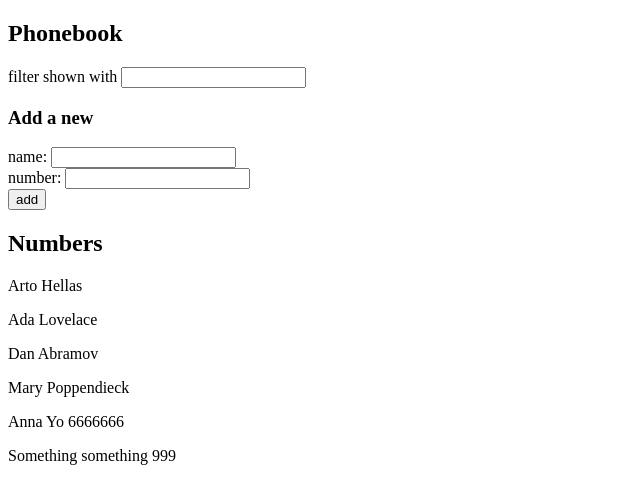
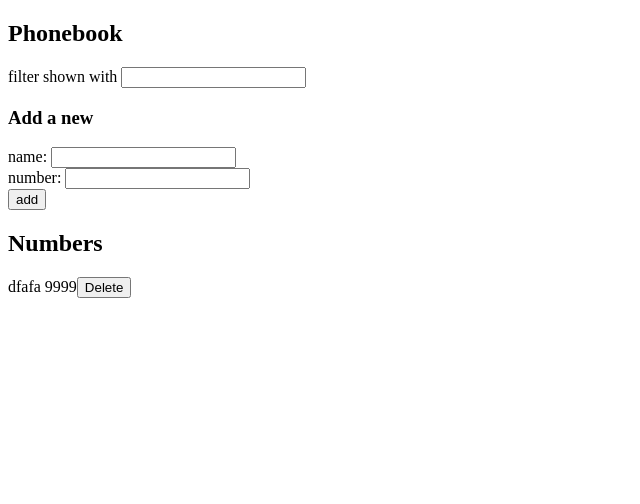
Before and after one commit to annadpp/Full-Stack-Open, a React (Vite) app in the folder Part2/Phonebook/: page / in a window 1280 px wide. Shown: the top 504 px of the page, without its empty margins (0-640 px from the left). Built offline with nearby package versions, Linux system fonts and the light colour scheme; data requests are answered from the project's data file.

Commit message:
Exercise 2.14

```diff
--- a/Part2/Phonebook/db.json
+++ b/Part2/Phonebook/db.json
@@ -1,34 +1,9 @@
 {
   "persons": [
     {
-      "name": "Arto Hellas",
-      "number": "040-123456",
+      "name": "dfafa",
+      "phone": "9999",
       "id": 1
-    },
-    {
-      "name": "Ada Lovelace",
-      "number": "39-44-5323523",
-      "id": 2
-    },
-    {
-      "name": "Dan Abramov",
-      "number": "12-43-234345",
-      "id": 3
-    },
-    {
-      "name": "Mary Poppendieck",
-      "number": "39-23-6423122",
-      "id": 4
-    },
-    {
-      "name": "Anna Yo",
-      "phone": "6666666",
-      "id": 5
-    },
-    {
-      "name": "Something something",
-      "phone": "999",
-      "id": 6
     }
   ]
 }
--- a/Part2/Phonebook/src/App.jsx
+++ b/Part2/Phonebook/src/App.jsx
@@ -27,12 +27,27 @@ const PersonForm = (props) => {
 };
 
 const Persons = (props) => {
+  const handleDelete = (id, name) => {
+    const confirmDeletion = window.confirm(`Delete ${name}?`);
+
+    if (confirmDeletion) {
+      personsService.remove(id).then(() => {
+        props.setPersons((previousPersons) =>
+          previousPersons.filter((person) => person.id !== id)
+        );
+      });
+    }
+  };
+
   return (
     <div>
       <h2>Numbers</h2>
       {props.persons.map((person) => (
         <p key={person.id}>
           {person.name} {person.phone}
+          <button onClick={() => handleDelete(person.id, person.name)}>
+            Delete
+          </button>
         </p>
       ))}
     </div>
@@ -101,7 +116,7 @@ const App = () => {
         addPerson={addPerson}
       />
 
-      <Persons persons={personsToShow} />
+      <Persons persons={personsToShow} setPersons={setPersons} />
     </div>
   );
 };
--- a/Part2/Phonebook/src/services/persons.js
+++ b/Part2/Phonebook/src/services/persons.js
@@ -18,10 +18,16 @@ const update = (id, updatedPerson) => {
   return request.then((response) => response.data);
 };
 
+const remove = (id) => {
+  const request = axios.delete(`${baseUrl}/${id}`);
+  return request.then((response) => response.data);
+};
+
 const personService = {
   getAll,
   create,
   update,
+  remove,
 };
 
 export default personService;
```
